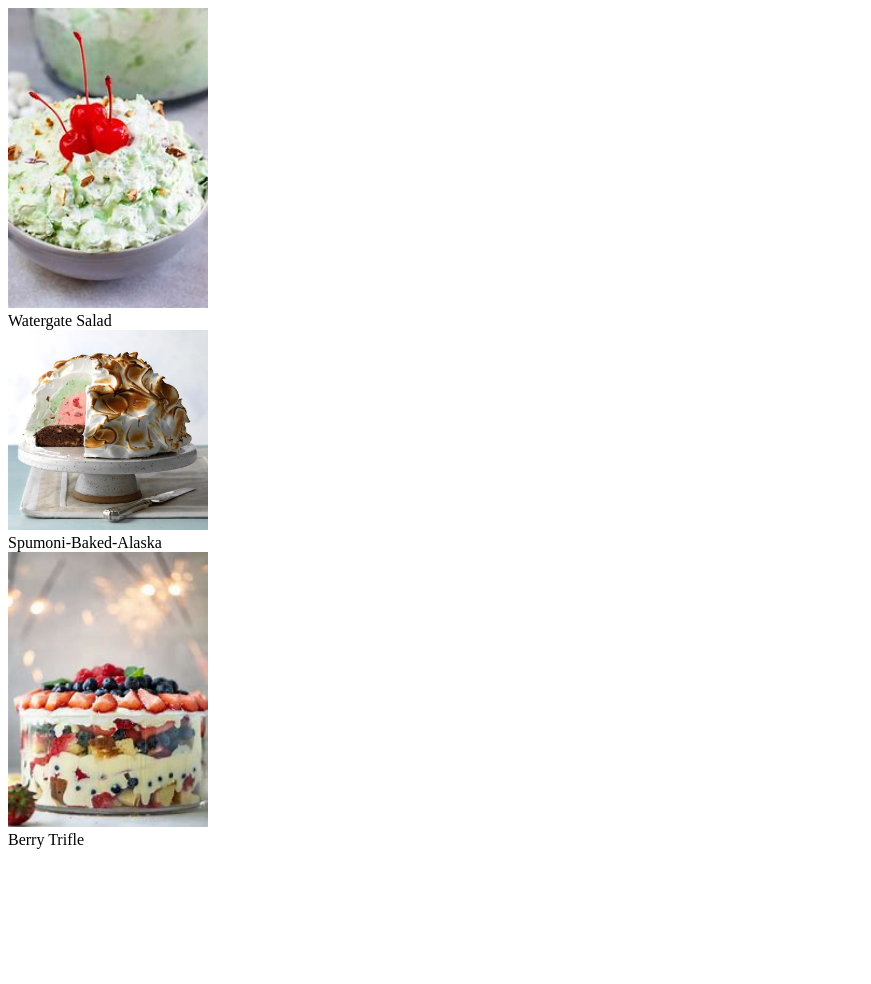
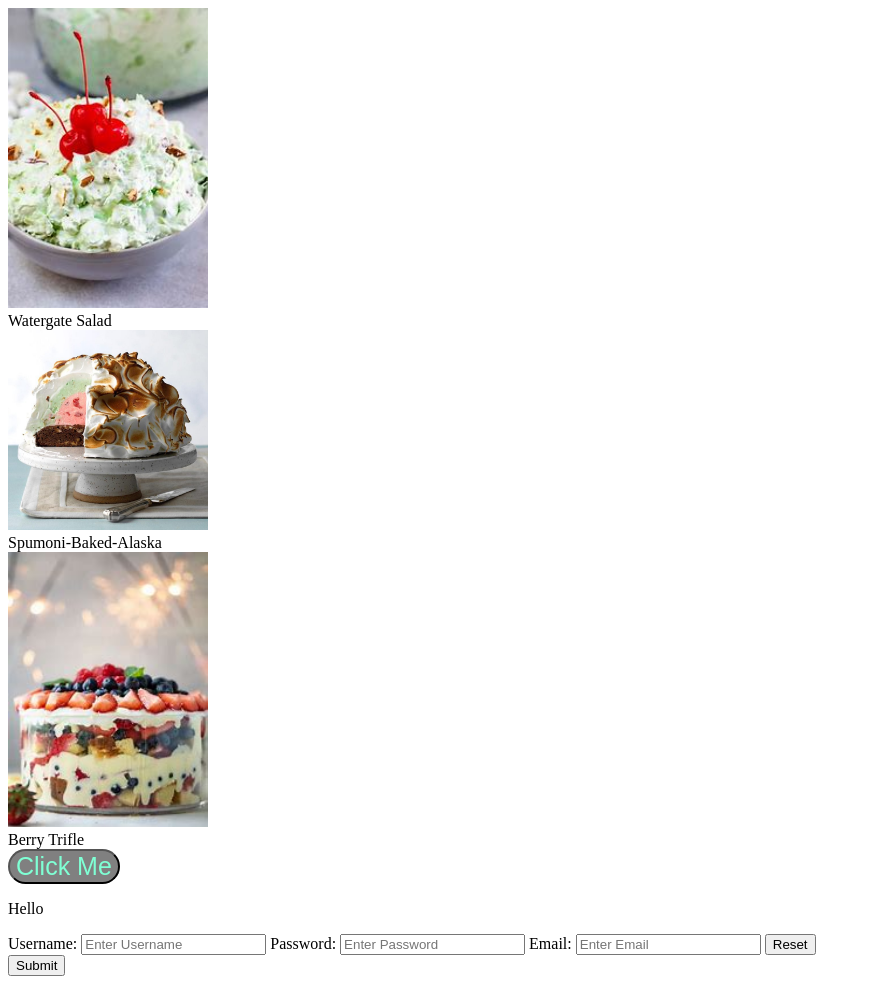
Before and after one commit to JustinFlo/Image-Gallery, a plain HTML site: page index.html in a window 1280 px wide. Shown: the whole page, without its empty margins (0-871 px from the left). Before the commit the page ends 857 px from the top, so only its background shows below. Drawn offline with Linux system fonts and the light colour scheme.

Commit message:
More Content

```diff
--- a/index.html
+++ b/index.html
@@ -29,6 +29,29 @@
 </div>
 
 
+<button onclick="doSomething()" style="font-size: 25px; background-color:grey; color:aquamarine; border-radius:25px;">Click Me</button>
+<p id="greeting">Hello</p>
+
+<form action="index.php" method="POST">
+
+    <label for="username">Username:</label>
+    <input type="text" id="username" placeholder="Enter Username" minlength="3" maxlength="12" required>
+
+    <label for="password">Password:</label>
+    <input type="password" id="password" placeholder="Enter Password" minlength="9" maxlength="21" required>
+
+    <label for="email">Email:</label>
+    <input type="email" id="email" placeholder="Enter Email" minlength="10" maxlength="45" required>
+
+    <input type="reset"><br>
+    <input type="submit">
+</form>
+
+<script>
+    function doSomething(){
+        document.getElementById("greeting").innerHTML = "Goodbye";
+    }
+</script>
 </body>
 
 </html>
```
Also changed, not shown: page2.html (added, +12 -0 lines).
